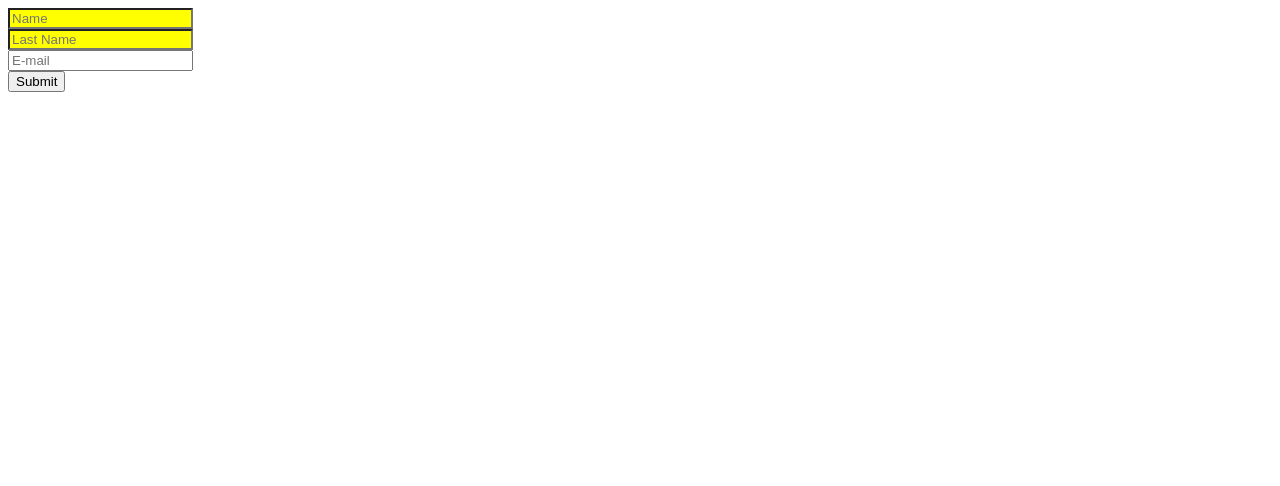
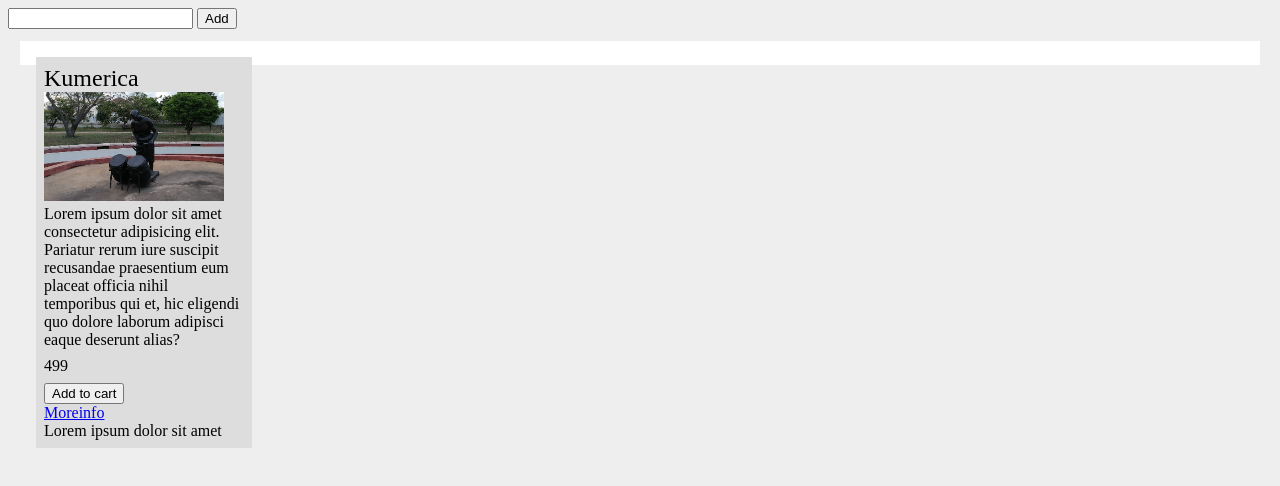
Before and after one commit to Suleman-Zakaria/jQuery-Project, a plain HTML site: page index.html in a window 1280 px wide. Drawn offline with Linux system fonts and the light colour scheme.

Commit message:
Creating items dynamically

```diff
--- a/css/style.css
+++ b/css/style.css
@@ -1,11 +1,33 @@
-.highlight-solid{
-    color: tomato;
+/*Styling the background color of the body*/
+body {
+    background-color: #EEE;
 }
 
-.highlight-non-solid{
-    color: blue;
+/*Setting the background color for the container*/
+#container {
+    background-color: #FFFF;
+    padding: 12px;
+    margin: 12px;
+    height: 100%;
 }
 
-.highlight{
-    background-color: #FF0;
+.item {
+    width: 200px;
+    background-color: #DDD;
+    padding: 8px;
+    float: left; /*Displays the new item to the right of the old ones*/
+    margin: 4px; /*Creates a margin between the items*/
 }
+
+.item img {
+    width: 90%;
+}
+
+.item .name{
+    font-size: 24px;
+}
+
+.item .price {
+    margin-top: 8px;
+    margin-bottom: 8px;
+}
--- a/index.html
+++ b/index.html
@@ -12,17 +12,33 @@
 
 <body>
     <!Adding container for grouping items>
+    <div id="admin-container">
+
+        <!Textbox for creating new item>
+
+        <input id="input-create-item" type="text">
+
+        <!Button for adding new item>
+        <button id="button-create-item">Add</button>
+    </div>
     <div id="container">
-        <input type="text"
-        placeholder="Name" required></input>
-        <br/>
-        <input type="text"
-        placeholder="Last Name" required></input>
-        <br/>
-        <input type="text"
-        placeholder="E-mail"></input>
-        <br/>
-        <button>Submit</button>
+        <div class="item">
+            <div class="name">Kumerica</div>
+            <img src="assets/drum.jpg"></img>
+            <div class="description">Lorem ipsum dolor sit
+                amet consectetur adipisicing elit. Pariatur
+                rerum iure suscipit recusandae praesentium
+                eum placeat officia nihil temporibus qui et,
+                 hic eligendi quo dolore laborum adipisci
+                 eaque deserunt alias?</div>
+            <div class="price">499</div>
+            <button>Add to cart</button>
+            <br/>
+            <a href="#">Moreinfo</a>
+            <div class="more-info">Lorem ipsum dolor sit
+                amet</div>
+
+        </div>
     </div>
 </body>
 </html>
--- a/js/main.js
+++ b/js/main.js
@@ -1,17 +1,27 @@
-//console.log("Hello world");
-/*$(document).ready(function(){
-  console.log("Are you ready?");
-  //console.log($(document));
-  $('body').text("Hello word");
-  $('body').html('<strong>I am good to go.</strong>')
+
+$(document).ready(function(){
+    // handling the click event
+   $('#button-create-item').on('click',function(
+   ){
+     let name=$('#input-create-item').val(); //Save the input text as name
+       console.log(name);
+       $('#input-create-item').val(''); //Clear the textbox after saving input
+
+   let html= '';
+   html += '<div class="item">';
+   html += '<div class="name">'+ name +'</div>';
+   html += '<img src="assets/drum.jpg"></img>';
+   html += '<div class="description">Lorem ipsum dolor sit amet consectetur adipisicing elit. Pariatur eligendi quo dolore </div>';
+   html += '<div class="price">499</div>';
+   html += '<button>Add to cart</button>';
+   html += '<br/>';
+   html += '<a href="#">Moreinfo</a>';
+   html += '<div class="more-info">Lorem ipsum dolor sit '
+   html += 'amet</div>';
+   html += '</div>';
+
+    /*Inserting or attching the string html to the
+     container on the index page. Use prepend to insert at the begining*/
+    $('#container').prepend(html);
+  });
 });
-$(document).ready(function(){
-    $('.solid').addClass('highlight-solid');
-});
-$(document).ready(function(){
-    $('.non-solid').addClass('highlight-non-solid');
-});*/
-$(document).ready(function(){
-    /*Selection of the id: container, name ; input with feature: required*/
-    $('#container input:required').addClass('highlight')
-});
```
Also changed, not shown: index1.html (added, +28 -0 lines), assets/bathtub.jpg (added), assets/beach.jpg (added), assets/drum.jpg (added), assets/engine.jpg (added), assets/nkrumah.jpg (added), 1 other file.
